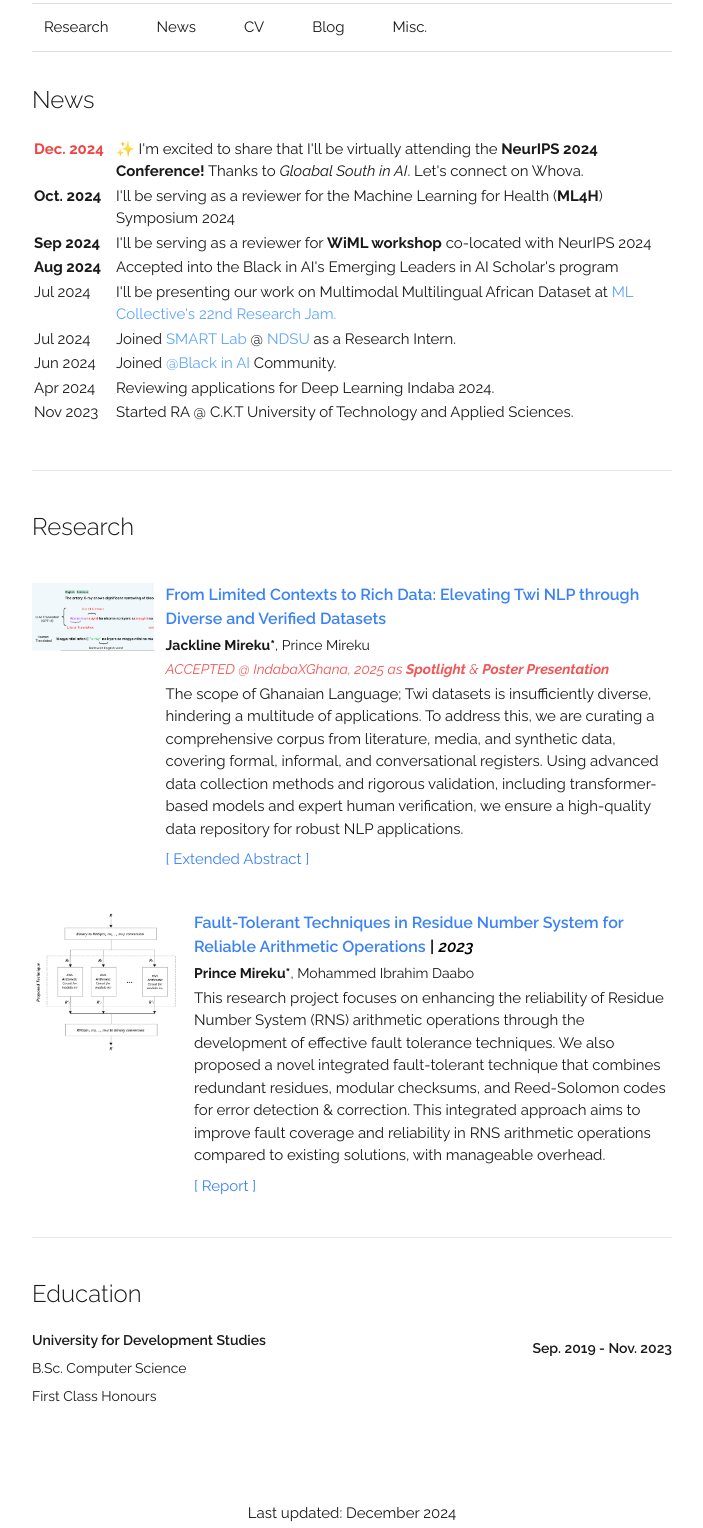
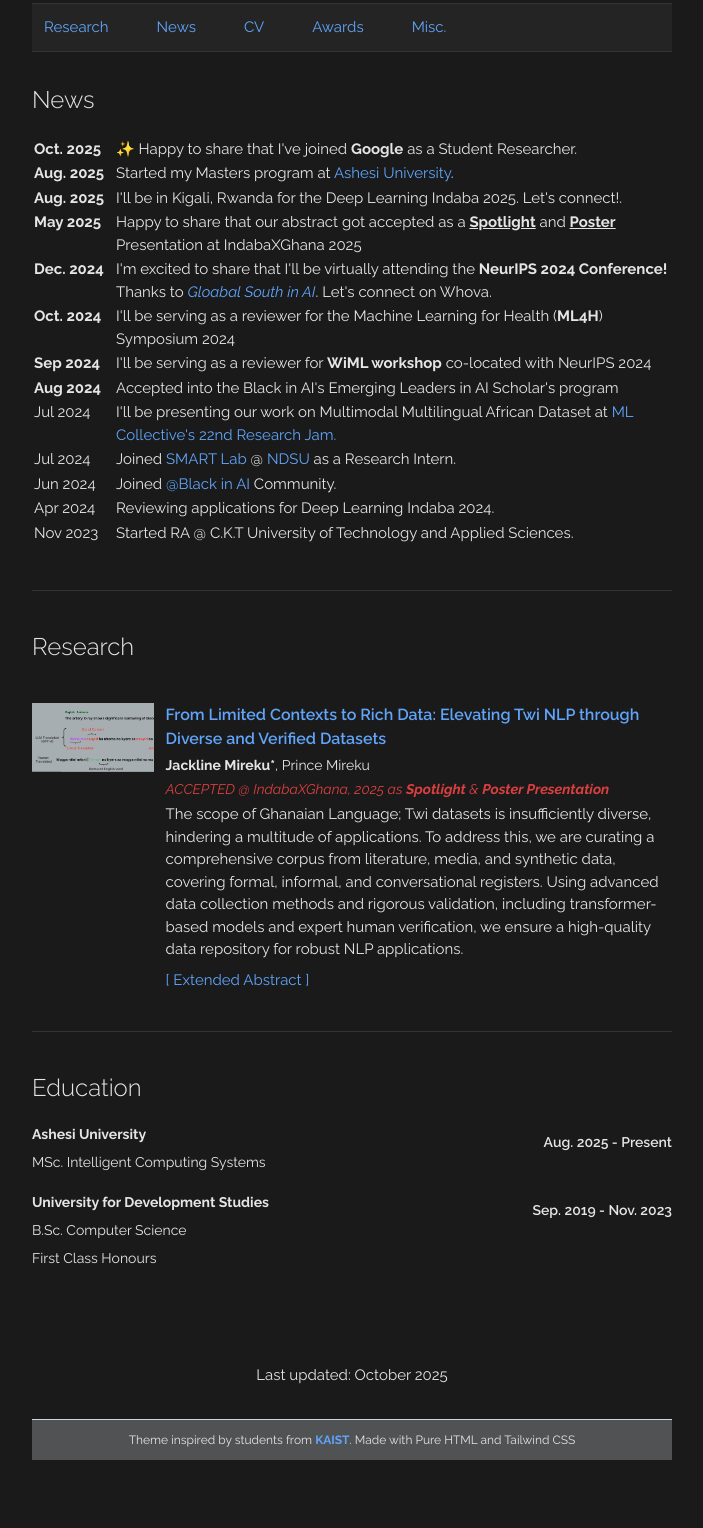
Before and after one commit to pmireku/princemireku, a plain HTML site: page index.html in a window 1280 px wide. Shown: the part 867-2395 px from the top of the page, without its empty margins (288-991 px from the left). After the commit the page ends 2327 px from the top, so only its background shows below. Drawn offline with nearby package versions, Linux system fonts and the light colour scheme.

Commit message:
Implement dark/light theme toggle functionality and update styles. Added theme management script, modified HTML files to support theme attributes, and enhanced CSS for theme-specific styles.

```diff
--- a/assets/styles.css
+++ b/assets/styles.css
@@ -16,3 +16,88 @@
     background-color: white;
     z-index: 1000;
 }
+
+/* Theme Variables */
+:root[data-theme="dark"] {
+    --bg-color: #1a1a1a;
+    --text-color: #e5e5e5;
+    --border-color: #333333;
+    --link-color: #60a5fa;
+    --hover-bg: #2a2a2a;
+    --card-bg: #242424;
+}
+
+:root[data-theme="light"] {
+    --bg-color: #ffffff;
+    --text-color: #1a1a1a;
+    --border-color: #e5e5e5;
+    --link-color: #3b82f6;
+    --hover-bg: #f5f5f5;
+    --card-bg: #ffffff;
+}
+
+/* Apply theme colors */
+[data-theme="dark"] body {
+    background-color: var(--bg-color);
+    color: var(--text-color);
+}
+
+[data-theme="light"] body {
+    background-color: var(--bg-color);
+    color: var(--text-color);
+}
+
+[data-theme="dark"] hr {
+    border-color: var(--border-color);
+}
+
+[data-theme="light"] hr {
+    border-color: var(--border-color);
+}
+
+[data-theme="dark"] a {
+    color: var(--link-color);
+}
+
+[data-theme="light"] a {
+    color: var(--link-color);
+}
+
+[data-theme="dark"] .quick-links {
+    background-color: var(--card-bg);
+    border-color: var(--border-color);
+}
+
+[data-theme="light"] .quick-links {
+    background-color: var(--card-bg);
+    border-color: var(--border-color);
+}
+
+[data-theme="dark"] .bg-gray-300 {
+    background-color: var(--card-bg);
+    border-color: var(--border-color);
+}
+
+[data-theme="light"] .bg-gray-300 {
+    background-color: var(--hover-bg);
+    border-color: var(--border-color);
+}
+
+/* Table styles for dark theme */
+[data-theme="dark"] table td {
+    color: var(--text-color);
+}
+
+[data-theme="light"] table td {
+    color: var(--text-color);
+}
+
+/* Social media icons background in dark mode */
+[data-theme="dark"] .socials a img,
+[data-theme="dark"] .socials a[href*="github"] img,
+[data-theme="dark"] .socials a[href*="linkedin"] img,
+[data-theme="dark"] .socials a[href*="x.com"] img {
+    background-color: #d3d3d3;
+    border-radius: 4px;
+    padding: 2px;
+}
--- /dev/null
+++ b/assets/theme.js
@@ -0,0 +1,58 @@
+// Theme Management
+class ThemeManager {
+    constructor() {
+        this.currentTheme = localStorage.getItem('theme') || 'dark';
+        this.init();
+    }
+
+    init() {
+        // Apply saved theme or default to dark
+        this.applyTheme(this.currentTheme);
+
+        // Create theme toggle button
+        this.createThemeToggle();
+    }
+
+    applyTheme(theme) {
+        document.documentElement.setAttribute('data-theme', theme);
+        this.currentTheme = theme;
+        localStorage.setItem('theme', theme);
+    }
+
+    toggleTheme() {
+        const newTheme = this.currentTheme === 'dark' ? 'light' : 'dark';
+        this.applyTheme(newTheme);
+        this.updateToggleButton(newTheme);
+    }
+
+    createThemeToggle() {
+        // Create toggle button
+        const toggleButton = document.createElement('button');
+        toggleButton.id = 'theme-toggle';
+        toggleButton.innerHTML = this.currentTheme === 'dark' ? '🌙' : '☀️';
+        toggleButton.className = 'fixed top-4 right-4 z-50 p-3 rounded-full bg-gray-800 text-white shadow-lg hover:bg-gray-700 transition-colors duration-200';
+        toggleButton.setAttribute('aria-label', 'Toggle theme');
+        toggleButton.onclick = () => this.toggleTheme();
+
+        // Add button to body
+        document.body.appendChild(toggleButton);
+
+        // Initial button state
+        this.updateToggleButton(this.currentTheme);
+    }
+
+    updateToggleButton(theme) {
+        const button = document.getElementById('theme-toggle');
+        if (button) {
+            button.innerHTML = theme === 'dark' ? '🌙' : '☀️';
+            button.className = theme === 'dark'
+                ? 'fixed top-4 right-4 z-50 p-3 rounded-full bg-gray-800 text-white shadow-lg hover:bg-gray-700 transition-colors duration-200'
+                : 'fixed top-4 right-4 z-50 p-3 rounded-full bg-yellow-400 text-gray-900 shadow-lg hover:bg-yellow-500 transition-colors duration-200';
+        }
+    }
+}
+
+// Initialize theme manager when DOM is loaded
+document.addEventListener('DOMContentLoaded', () => {
+    new ThemeManager();
+});
--- a/index.html
+++ b/index.html
@@ -1,5 +1,5 @@
 <!DOCTYPE html>
-<html lang="en">
+<html lang="en" data-theme="dark">
 <head>
     <meta charset="UTF-8">
     <meta name="description" content="Prince Mireku - Research Assistant @ CKT UTAS">
@@ -25,18 +25,21 @@
     <!-- Tailwind CSS -->
     <script src="https://cdn.tailwindcss.com"></script>
 
+    <!-- Theme Script -->
+    <script src="assets/theme.js" defer></script>
+
     <title>Prince Mireku</title>
 </head>
 <body class="container w-4/5 md:w-1/2 mt-12 text-black/90">
     <!-- Header -->
-    <section class="w-full flex flex-col sm:flex-row">
+    <section class="w-full flex flex-col sm:flex-row pt-18">
         <img class="rounded mr-6 w-[100%] sm:w-[40%] md:w-[31%]" src="assets/images/profile.png" alt="profile_pic">
         <div class="py-4 text-sm">
             <p class="text-[1.8rem] md:text-[2.5rem] leading-tight font-medium sm:mb-5">
                 Prince Mireku
             </p>
             <h4 class="flex flex-col gap-2">
-                <p class="font-bold">Student Researcher @ Google || Masters Student @ Ashesi</p>
+                <p class="font-bold">Student Researcher @ Google</p>
                 <a href="mailto:prince.mireku@ashesi.edu.gh">prince.mireku@ashesi.edu.gh</a>
             </h4>
             <div class="flex socials mt-5 space-x-3 items-center">
@@ -106,7 +109,7 @@
         <a href="assets/files/Prince_Mireku_CV.pdf" target="_blank">
             CV
         </a>
-        <a target="_blank" href="https://medium.com/@devfreak_">Blog</a>
+        <a target="_blank" href="https://medium.com/@devfreak_">Awards</a>
         <a href="miscellaneous.html">Misc.</a>
     </div>
 
@@ -115,9 +118,33 @@
         <h5 class="text-2xl font-light mb-5">News</h5>
         <table class="border-separate">
             <tr>
+                <td class="md:min-w-[80px] font-bold align-text-top">Oct. 2025</td>
+                <td>
+                    ✨ Happy to share that I've joined <strong>Google</strong> as a Student Researcher.
+                </td>
+            </tr>
+            <tr>
+                <td class="md:min-w-[80px] font-bold align-text-top">Aug. 2025</td>
+                <td>
+                    Started my Masters program at <a href="https://ashesi.edu.gh/" class="text-blue-400">Ashesi University</a>.
+                </td>
+            </tr>
+            <tr>
+                <td class="md:min-w-[80px] font-bold align-text-top">Aug. 2025</td>
+                <td>
+                    I'll be in Kigali, Rwanda for the Deep Learning Indaba 2025. Let's connect!.
+                </td>
+            </tr>
+            <tr>
+                <td class="md:min-w-[80px] font-bold align-text-top">May 2025</td>
+                <td>
+                    Happy to share that our abstract got accepted as a <u><strong>Spotlight</strong></u> and <u><strong>Poster </strong></u>Presentation at IndabaXGhana 2025
+                </td>
+            </tr>
+            <tr>
                 <td class="md:min-w-[80px] font-bold text-red-500 align-text-top">Dec. 2024</td>
                 <td>
-                    ✨ I'm excited to share that I'll be virtually attending the <strong>NeurIPS 2024 Conference!</strong>
+                    I'm excited to share that I'll be virtually attending the <strong>NeurIPS 2024 Conference!</strong>
                     Thanks to <a href="https://www.linkedin.com/company/global-south-in-ai/about/"><i>Gloabal South in AI</i></a>.
                     Let's connect on Whova.
                 </td>
@@ -209,38 +236,23 @@
                 </div>
             </div>
         </div>
-        <div id="res-3" class="flex flex-col sm:flex-row my-10 w-full space-x-3">
-            <span class="sm:min-w-[150px] mb-3">
-                <img src="assets/images/res-3.png" alt="">
-            </span>
-            <div class="3/5">
-                <a href="https://drive.google.com/file/d/1URrfbw-musQDhzoJSsMko4rtCOJff27G/view" target="_blank" class="font-semibold text-base mb-2 text-blue-500">
-                    Fault-Tolerant Techniques in Residue Number System for Reliable Arithmetic Operations
-                    <i class="text-black"> | 2023</i>
-                </a>
-                <div class="text-sm font-[400] my-1">
-                    <strong>Prince Mireku*</strong>, Mohammed Ibrahim Daabo
-                </div>
-                <p class="mb-2">
-                    This research project focuses on enhancing the reliability of Residue Number System (RNS) arithmetic
-                    operations through the development of effective fault tolerance techniques. We also proposed a novel
-                    integrated fault-tolerant technique that combines redundant residues, modular checksums, and
-                    Reed-Solomon codes for error detection & correction. This integrated approach aims to improve fault
-                    coverage and reliability in RNS arithmetic operations compared to existing solutions, with manageable overhead.
-                </p>
-                <div class="flex space-x-3 text-blue-500">
-                    <a href="https://drive.google.com/file/d/1URrfbw-musQDhzoJSsMko4rtCOJff27G/view">[ Report ]</a>
-                </div>
-            </div>
-        </div>
+
     </section>
     <hr class="my-10">
 
     <!-- Education -->
-    <section class="text-sm ">
+    <section class="text-sm mb-5">
         <h5 class="text-2xl font-light mb-5">Education</h5>
         <h1 class="flex justify-between font-semibold space-y-2">
-            <span>University for Development Studies</span>
+            <span class="font-bold">Ashesi University</span>
+            <span>Aug. 2025 - Present</span>
+        </h1>
+        <p>MSc. Intelligent Computing Systems</p>
+        <!-- <p class="text-sm my-2">To be determined</p> -->
+    </section>
+    <section class="text-sm my-5">
+        <h1 class="flex justify-between font-semibold space-y-2">
+            <span class="font-bold">University for Development Studies</span>
             <span>Sep. 2019 - Nov. 2023</span>
         </h1>
         <p>B.Sc. Computer Science</p>
@@ -249,7 +261,7 @@
 
     <!-- Last Update -->
     <section class="mt-12 md:mt-24 text-center">
-        Last updated: December 2024
+        Last updated: October 2025
     </section>
 
     <!-- Traffic -->
```
Also changed, not shown: miscellaneous.html (+4 -1 lines).
